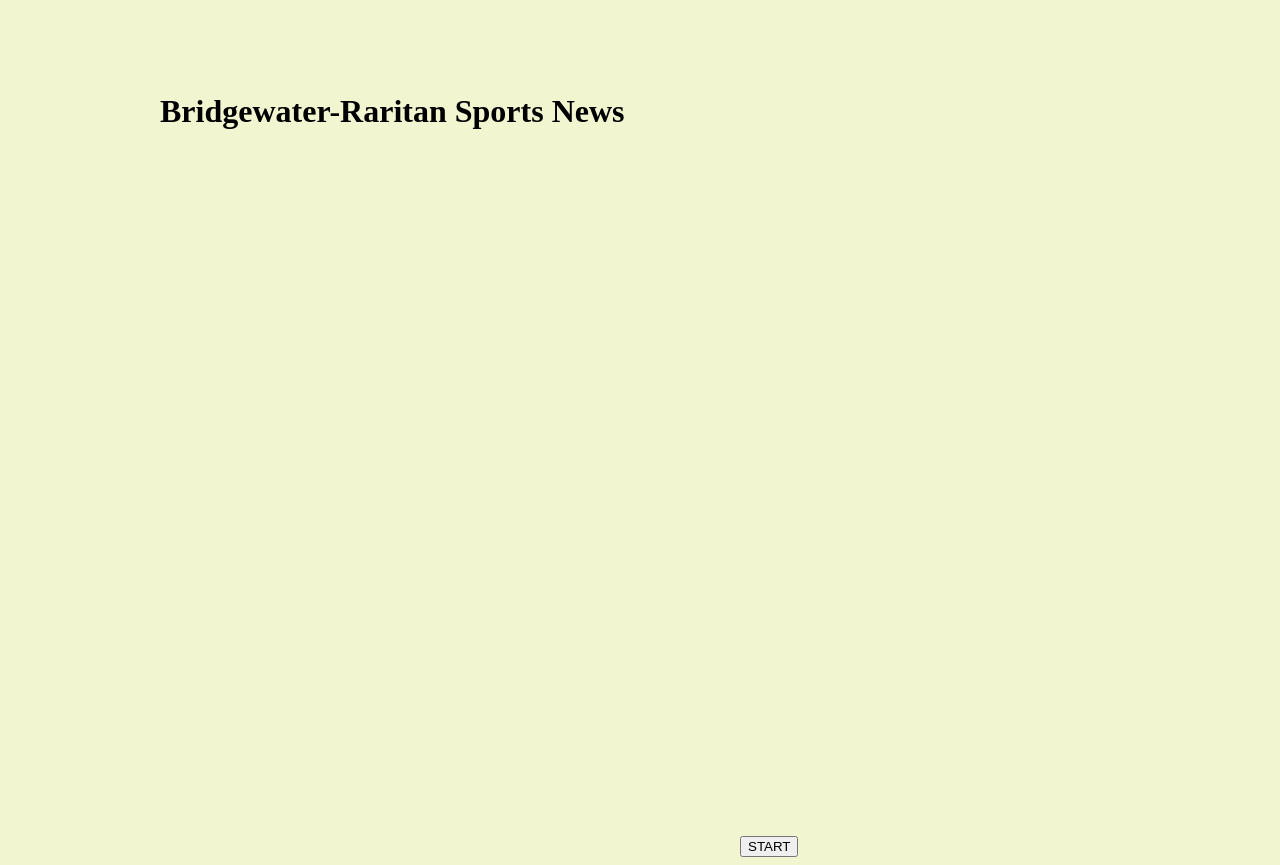
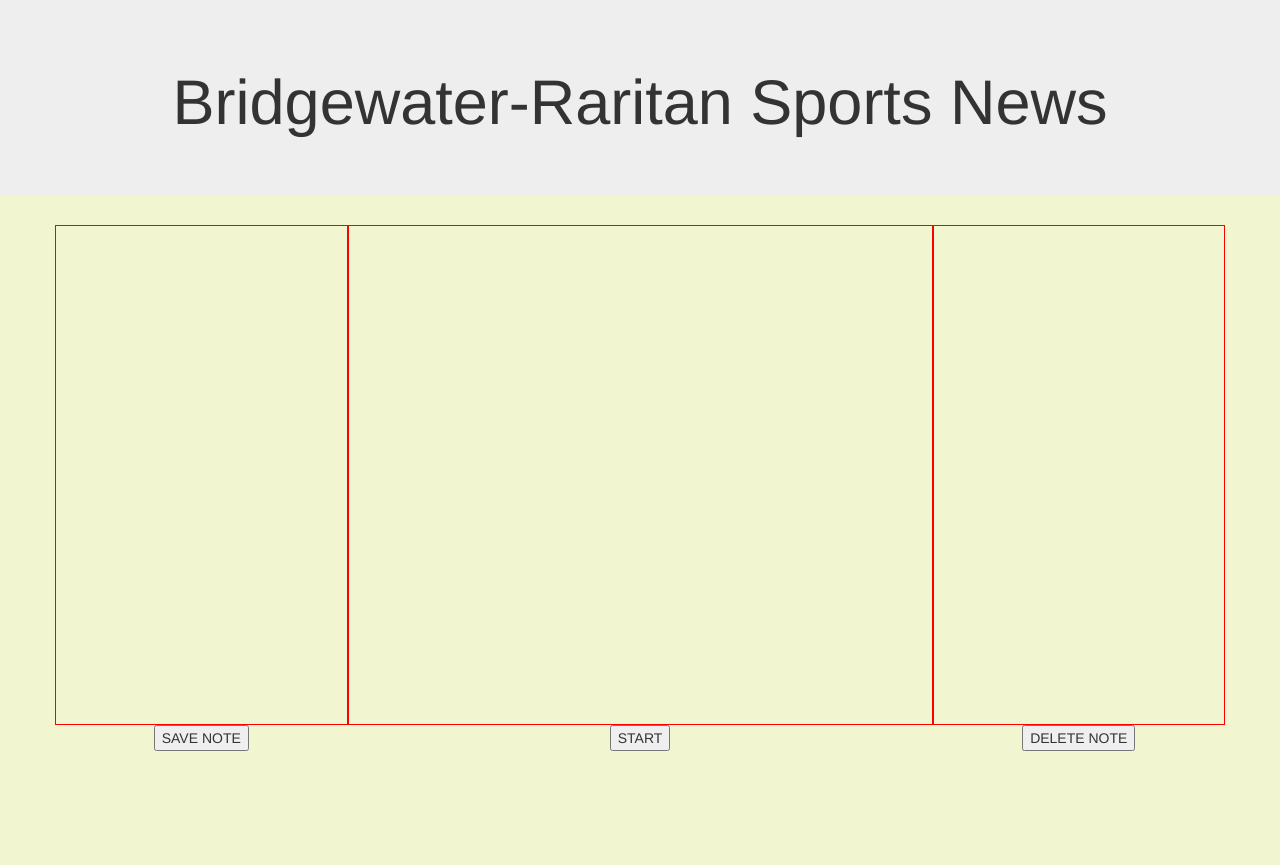
Before and after one commit to stefcenti/BRSportsNews, a website: page public/index.html in a window 1280 px wide. After the commit the page ends 800 px from the top, so only its background shows below. Drawn offline with nearby package versions, Linux system fonts and the light colour scheme.

Commit message:
added handlebars; added columns and rows to display notes, article and buttons;added some styling

```diff
--- a/package.json
+++ b/package.json
@@ -13,6 +13,7 @@
     "body-parser": "^1.15.0",
     "cheerio": "^0.20.0",
     "express": "^4.13.4",
+    "express-handlebars": "^3.0.0",
     "mongoose": "^4.4.6",
     "morgan": "^1.7.0",
     "request": "^2.69.0"
--- a/public/app.js
+++ b/public/app.js
@@ -1,33 +1,35 @@
 var BRNewsApp = {
   // Attributes
   baseUrl: 'http://highschoolsports.nj.com',
-  brUrl: this.baseUrl + "/school/bridgewater-bridgewater-raritan/",
+  brUrl: "http://highschoolsports.nj.com/school/bridgewater-bridgewater-raritan/",
   articles: [],
   currArticle: 0,
 
   // Methods
   start: function() {
+    var self = this;
+    // scrape the data from the website
+
+    self.scrape();
+
     // grab the articles as a json
     // display the first article
+    $.getJSON('/articles', function(data) {
+        self.articles = data;
+        self.displayArticle();
+      });
+  },
+
+  scrape: function() {
     var self = this;
-    $.getJSON('/articles', function(data) {
 
-      self.articles = data;
-      // for each one
-        /* This code pushes all the articles to the page
-         * We only want to show one article.  Before we do that, save
-         * all the articles for displaying as the user clicks through them.
-
-        // display the apropos information on the page
-      for (var i = 0; i<data.length; i++){
-        $('#articles').append(
-            '<p data-id="' + data[i]._id + '">'+
-            data[i].sportName + '<br />'+
-            data[i].sportLink + '<br />'+
-            data[i].articleHeadline + '<br />' +
-            data[i].articleLink + '</p>');
-        */
-        self.displayArticle();
+    $.ajax({
+      method: "GET",
+      url: "/scrape",
+    })
+      // with that done, add the note information to the page
+      .done(function( data ) {
+        console.log(data);
       });
   },
 
--- a/public/index.html
+++ b/public/index.html
@@ -4,48 +4,32 @@
   <meta charset="UTF-8">
   <title>Document</title>
   <script src="https://code.jquery.com/jquery-2.2.1.min.js"></script>
-  <style>
-    body{
-      /*background-color: #DECADE*/
-      background-color: #F2F6D0
-    }
-    #wrapper{
-      width:960px;
-      margin: 0 auto;
-      padding-top: 5%;
-    }
-    #article{
-      width:60%;
-      height:700px;
-      display:inline-block;
-      overflow: auto;
-    }
-    #note{
-      width:30%;
-      float:right;
-    }
-    textarea, input{
-      display:block;
-      width:100%;
-      background-color: #FCF5C7;
-    }
-    input{
-      height:36px;
-      font-size: 24px;
-    }
-    textarea{
-      height:200px;
-      font-size: 18px;
-    }
-  </style>
+  <link rel="stylesheet" href="https://maxcdn.bootstrapcdn.com/bootstrap/3.3.6/css/bootstrap.min.css" >
+  <script src="https://maxcdn.bootstrapcdn.com/bootstrap/3.3.6/js/bootstrap.min.js"></script>
+  <link rel="stylesheet" type="text/css" href="style.css">
 </head>
 <body>
-  <div id="wrapper">
-    <h1>Bridgewater-Raritan Sports News</h1>
-    <div id="article"></div>
-    <div id="note"></div>
-    <button id="startnews">START</button>
-  </div>
+  <!-- <div id="wrapper"> -->
+    <div class="jumbotron"><h1>Bridgewater-Raritan Sports News</h1></div>
+    <div class="container">
+      <div class="row article-row">
+        <div class="col-sm-3" id="add-note"></div>
+        <div class="col-sm-6" id="article"></div>
+        <div class="col-sm-3" id="note"></div>
+      </div>
+      <div class="row button-row">
+        <div class="col-sm-3 button-align">
+          <button id="save-note">SAVE NOTE</button>
+       </div>
+       <div class="col-sm-6 button-align">
+         <button id="startnews">START</button>
+        </div>
+        <div class="col-sm-3 button-align">
+          <button id="delete-note">DELETE NOTE</button>
+        </div>
+      </div>
+    </div>
+  <!-- </div> -->
   <script src="app.js"></script>
 </body>
 </html>
--- /dev/null
+++ b/public/style.css
@@ -0,0 +1,46 @@
+body{
+  /*background-color: #DECADE*/
+  background-color: #F2F6D0
+
+}
+.jumbotron{
+  text-align:center;
+}
+#wrapper{
+  width:960px;
+  margin: 0 auto;
+  padding-top: 5%;
+}
+.article-row{
+  height:500px;
+}
+#article{
+  height: 100%;
+  border:1px red solid;
+  display:inline-block;
+  overflow: auto;
+}
+#add-note{
+  height: 100%;
+  border:1px red solid;
+}
+#note{
+  height: 100%;
+  border:1px red solid;
+}
+.button-align{
+  text-align: center;
+}
+textarea, input{
+  display:block;
+  width:100%;
+  background-color: #FCF5C7;
+}
+input{
+  height:36px;
+  font-size: 24px;
+}
+textarea{
+  height:200px;
+  font-size: 18px;
+}
```
Lines whose indentation alone changed are shown as unchanged.
